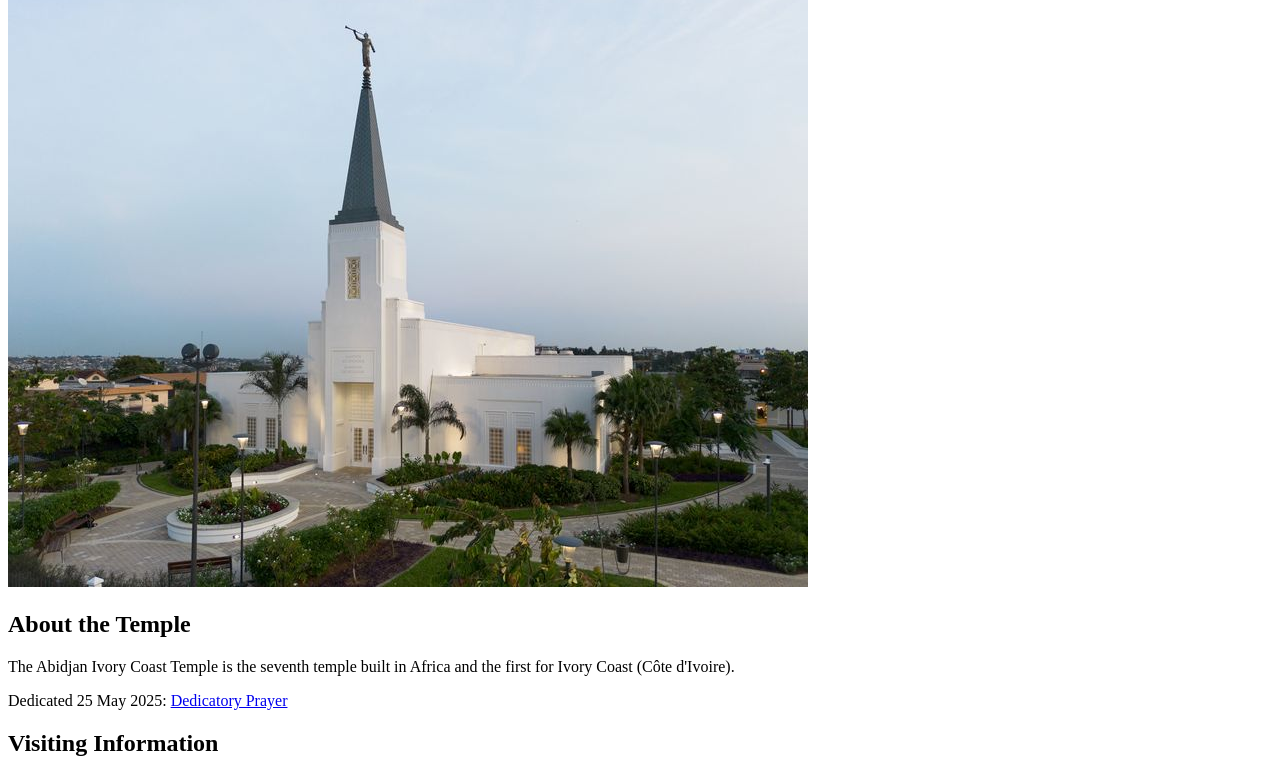
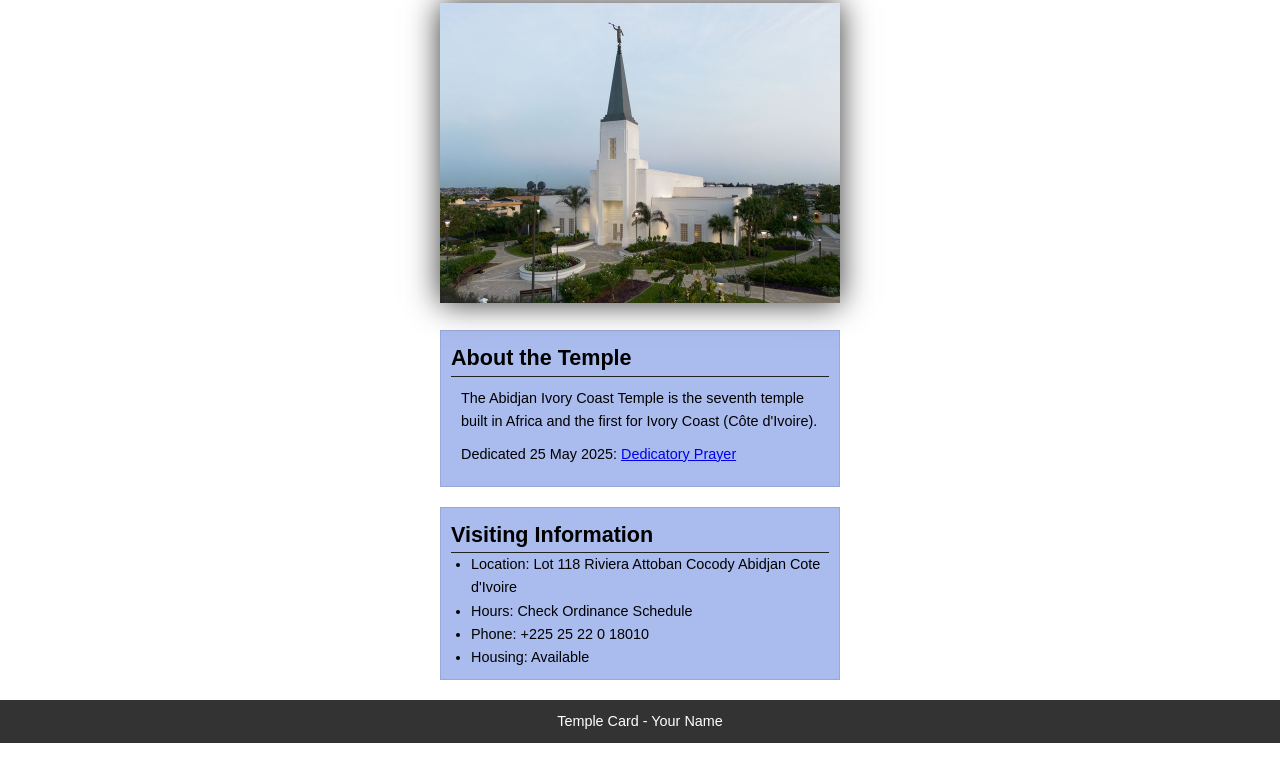
Before and after one commit to BrunaRiguetto/wdd130, a plain HTML site: page week02/temple.html in a window 1280 px wide. Shown: the part 127-901 px from the top of the page. After the commit the page ends 870 px from the top, so only its background shows below. Drawn offline with Linux system fonts and the light colour scheme.

Commit message:
code-along w02

```diff
--- /dev/null
+++ b/week02/styles/temple.css
@@ -0,0 +1,58 @@
+* {
+    margin: 0;
+    padding: 0;
+    box-sizing: border-box;
+}
+
+body {
+    font-family: Arial, sans-serif;
+    line-height: 1.6;
+}
+
+header, footer {
+    background-color: #333;
+    color: #fff;
+    padding: 10px;
+    text-align: center;
+    font-size: 1.5rem;
+}
+
+main {
+    width: 400px;
+    margin: 0 auto;
+}
+
+h1 {
+    margin: 10px;
+    text-align: center;
+}
+
+h2 {
+    border-bottom: 1px solid #222;
+}
+
+img {
+    width: 100%;
+    height: auto;
+    box-shadow: 0 0 30px #333;
+}
+
+section {
+    margin: 20px 0;
+    border: 1px solid rgb(0 0 0 / 10%);
+    padding: 10px;
+    background-color: #abe;
+    font-size: .9rem;
+}
+
+section p {
+    margin: 10px;
+}
+
+ul {
+    margin-left: 20px;
+}
+
+footer {
+    font-size: .9rem;
+}
--- a/week02/temple.html
+++ b/week02/temple.html
@@ -5,6 +5,7 @@
     <meta charset="UTF-8">
     <meta name="viewport" content="width=device-width, initial-scale=1.0">
     <title>Temple Card - Abidjan Cote d'Ivoire</title>
+    <link rel="stylesheet" href="styles/temple.css">
 </head>
 
 <body>
```
Also changed, not shown: week02/basic-layout.html (+1 -1 lines), week02/block-vs-inline.html (+4 -2 lines).
